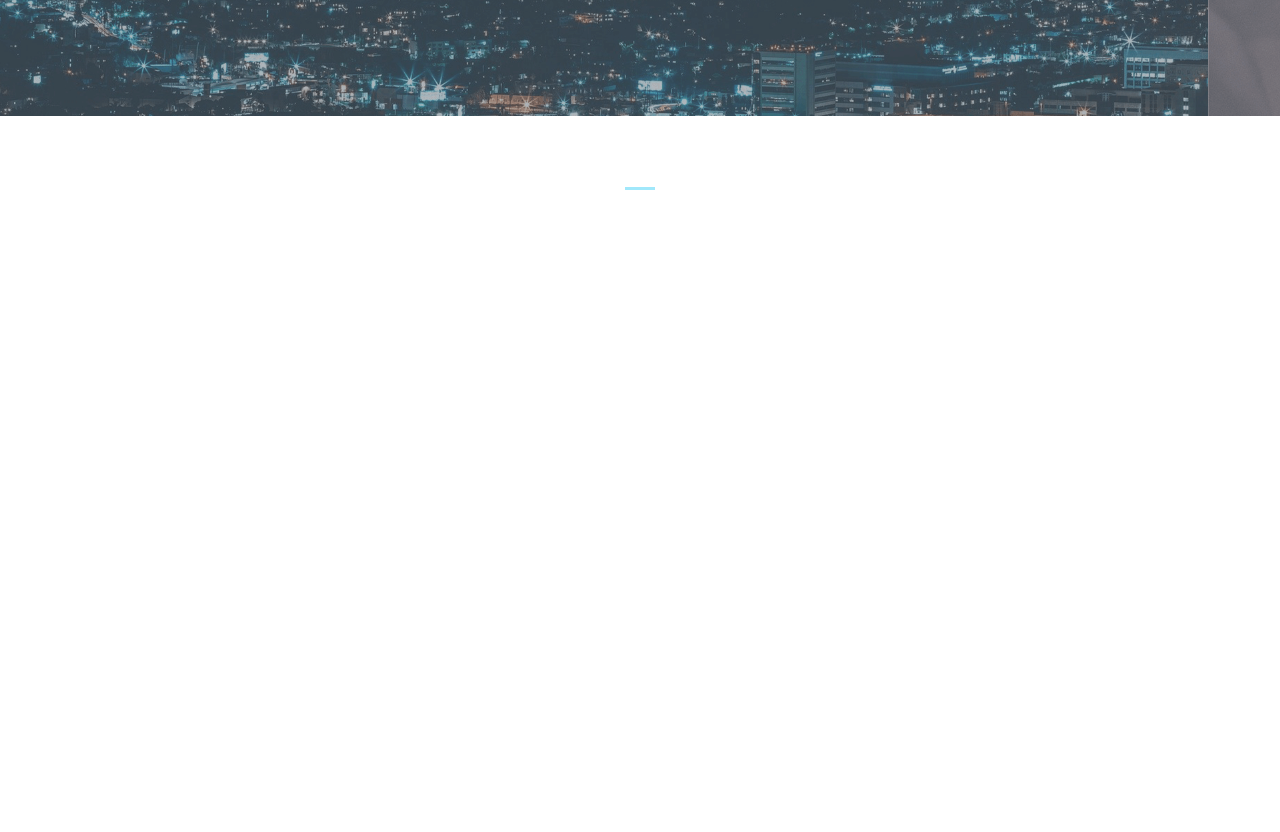
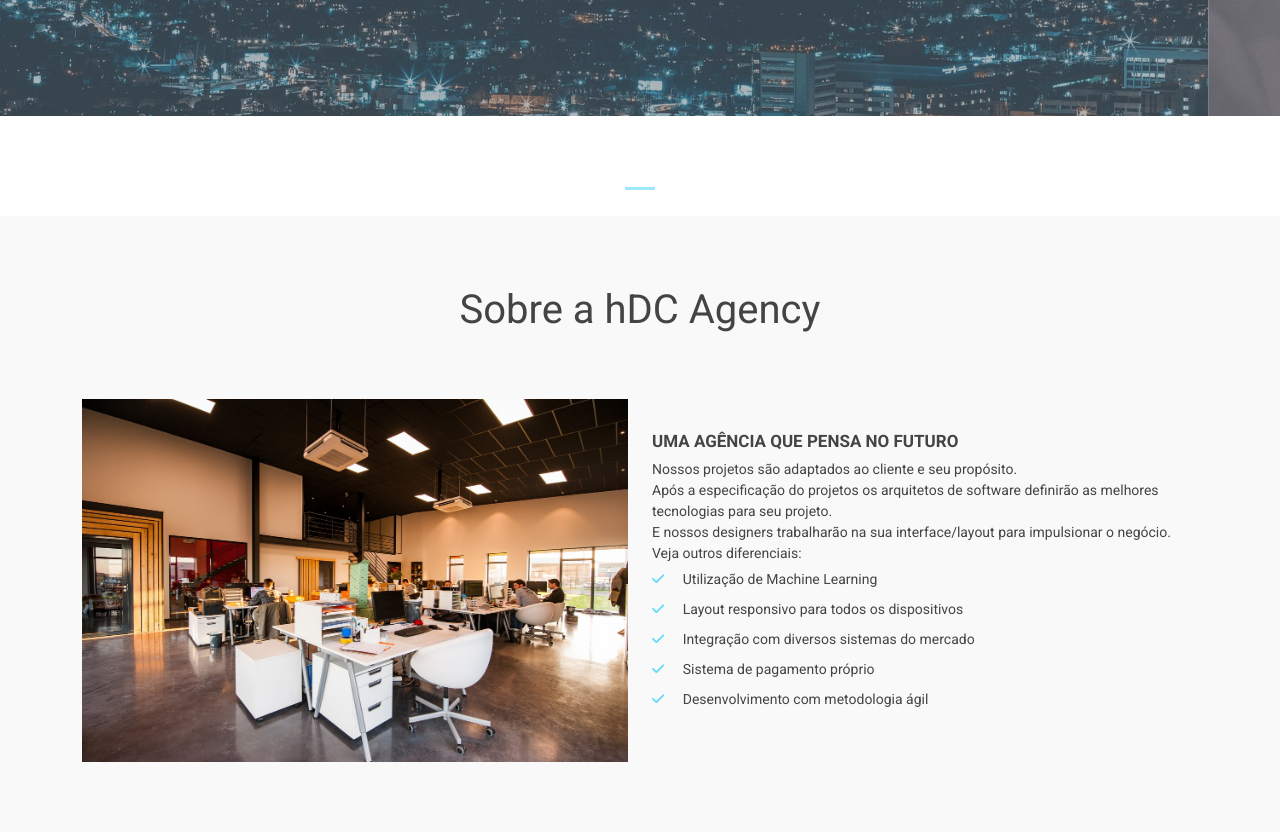
Before and after one commit to thiago1590/hDC_Agency, a plain HTML site: page index.html in a window 1280 px wide. Shown: the part 504-1336 px from the top of the page. Before the commit the page ends 800 px from the top, so only its background shows below. Drawn offline with nearby package versions, Linux system fonts and the light colour scheme.

Commit message:
About section created

```diff
--- a/css/styles.css
+++ b/css/styles.css
@@ -15,6 +15,8 @@
 p, li {
     color: #444;
     font-size: 14px;
+    margin: 0;
+    padding: 0;
 }
 
 /* Barra de navegação */
@@ -97,3 +99,46 @@
 .carousel-indicators .active {
     background-color: #65DAF9;
 }
+
+/* Sobre a empresa */
+
+#about-area {
+    background-color: #F9F9F9;
+}
+
+.main-title {
+    color: #444;
+    margin: 0 0 65px 0;
+    font-size: 40px;
+    text-align: center;
+}
+
+/* .main-title::after {
+    content: "";
+    border-top: 2px solid #333;
+    width: 15%;
+    position: absolute;
+    top: 60px;
+    left: 42.5%;
+} */
+
+.about-title {
+    font-size: 17px;
+    color: #444;
+    text-transform: uppercase;
+    font-weight: bold;
+}
+
+#about-list {
+    list-style: none;
+    padding-left: 0;
+}
+
+#about-list li {
+    line-height: 30px;
+}
+
+#about-list i {
+    color: #65DAF9;
+    margin-right: 15px;
+}
--- a/index.html
+++ b/index.html
@@ -28,8 +28,8 @@
 
   <header>
     <div class="container" id="nav-container">
-      <nav class="navbar navbar-expand-lg fixed-top">
-        <a href="#" class="navbar-brand">
+      <nav class="navbar navbar-expand-lg fixed-top navbar-dark">
+        <a href="#" class="navbar-brand ms-2">
           <img id="logo" src="img/hdcagency_logo.svg" alt="hDC Agency"> hDC Agency
         </a>
 
@@ -53,6 +53,9 @@
   </header>
 
   <main>
+    <div class="container-fluid">
+
+      <!--Carousel-->
       <div id="mainSlider" class="carousel slide" data-bs-ride="carousel">
         <div class="carousel-indicators">
           <button type="button" data-bs-target="#mainSlider" data-bs-slide-to="0" class="active" aria-current="true"
@@ -96,6 +99,37 @@
           <span class="visually-hidden">Next</span>
         </button>
       </div>
+      <!--Fim Carousel-->
+
+      <!--About-->
+      <div id="about-area">
+        <div class="container">
+          <div class="row">
+            <div class="col-12">
+              <h3 class="main-title">Sobre a hDC Agency</h3>
+            </div>
+            <div class="col-md-6">
+              <img class="img-fluid" src="img/agencia.jpg" alt="Agência hDC">
+            </div>
+            <div class="col-md-6 d-flex flex-column justify-content-center">
+              <h3 class="about-title">Uma Agência que pensa no futuro</h3>
+              <p>Nossos projetos são adaptados ao cliente e seu propósito.</p>
+              <p>Após a especificação do projetos os arquitetos de software definirão as melhores tecnologias para seu projeto.</p>
+              <p>E nossos designers trabalharão na sua interface/layout para impulsionar o negócio.</p>
+              <p>Veja outros diferenciais:</p>
+              <ul id="about-list">
+                <li><i class="fas fa-check"></i> Utilização de Machine Learning</li>
+                <li><i class="fas fa-check"></i> Layout responsivo para todos os dispositivos</li>
+                <li><i class="fas fa-check"></i> Integração com diversos sistemas do mercado</li>
+                <li><i class="fas fa-check"></i> Sistema de pagamento próprio</li>
+                <li><i class="fas fa-check"></i> Desenvolvimento com metodologia ágil</li>
+              </ul>
+            </div>
+          </div>
+        </div>
+      </div>
+      <!--Fim About-->
+    </div>
   </main>
 
 
```
Lines whose indentation alone changed are shown as unchanged.
